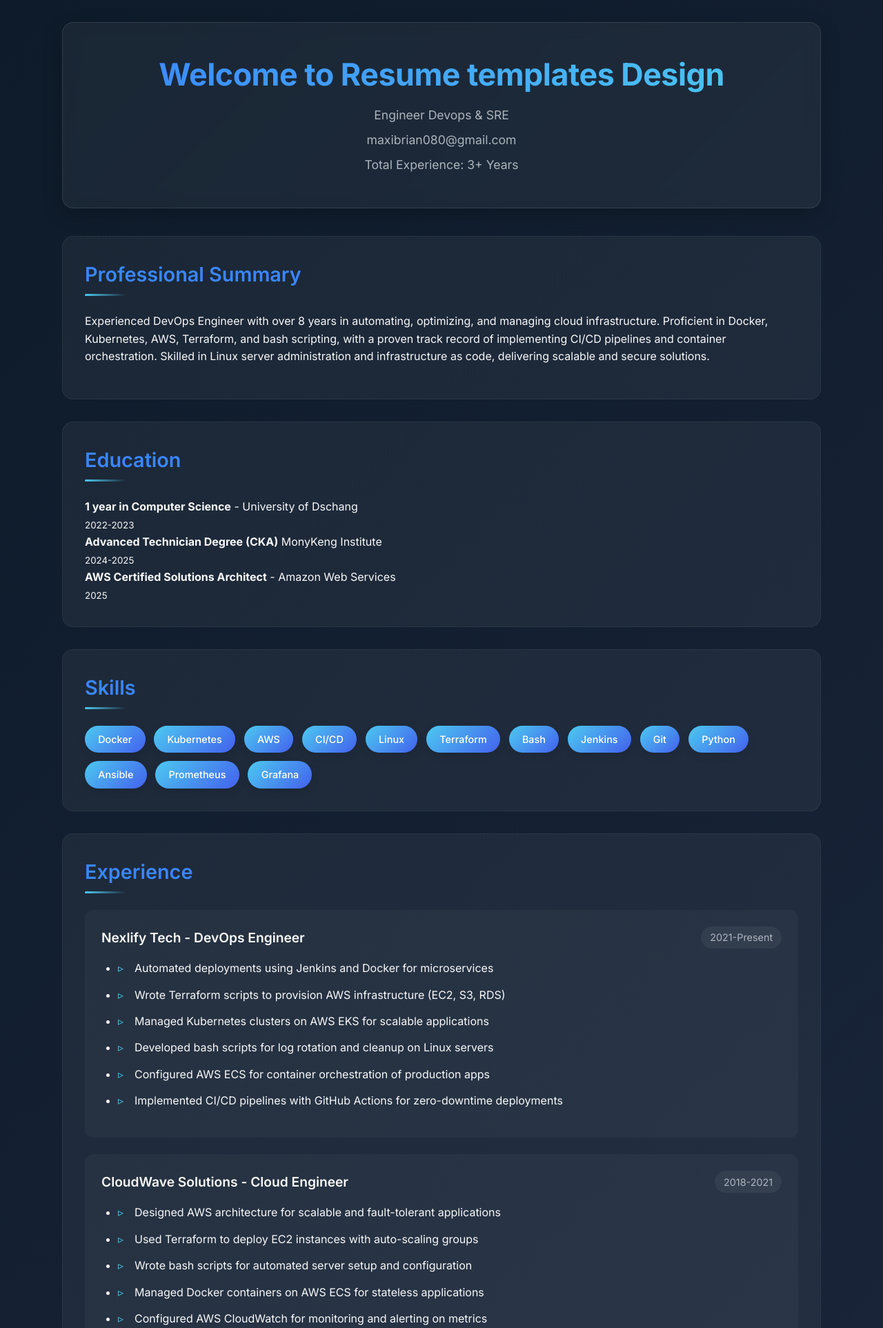
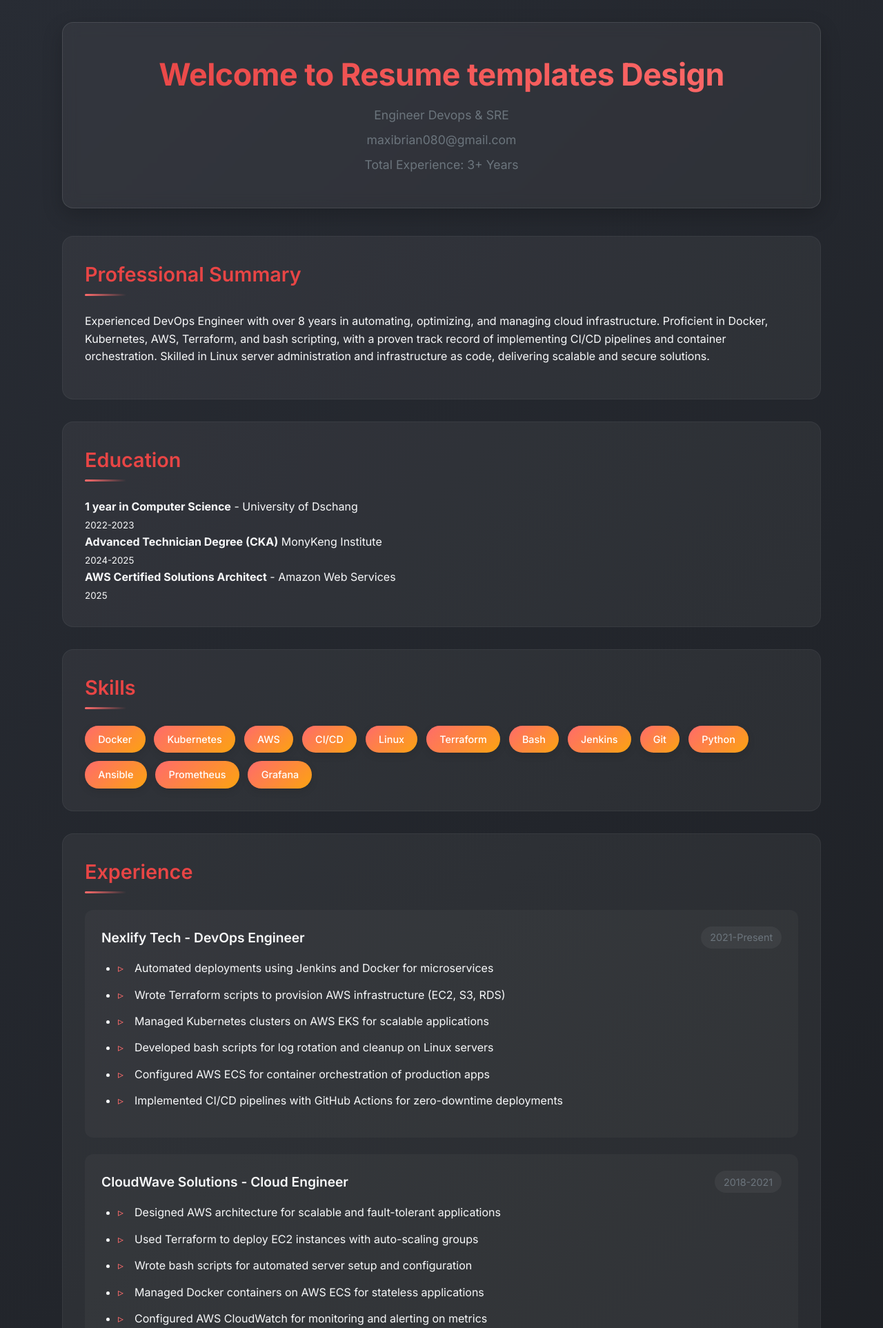
Before and after one commit to gad0788/portfolio-app, a Flask app: page / in a window 1280 px wide. Shown: the top 1925 px of the page at 69% size. Run offline with Flask 3, Linux system fonts and the light colour scheme.

Commit message:
fix(app): deploying new app

```diff
--- a/templates/index.html
+++ b/templates/index.html
@@ -17,16 +17,17 @@
 
     <style>
         :root {
-            --primary: #4cc9f0;
-            --secondary: #4361ee;
-            --accent: #3a86ff;
-            --dark: #0d1b2a;
-            --darker: #1b263b;
-            --light: #f8f9fa;
-            --muted: #adb5bd;
-            --card-bg: rgba(255, 255, 255, 0.05);
-            --transition: all 0.3s cubic-bezier(0.25, 0.8, 0.25, 1);
-        }
+  --primary: #ff6b6b; /* A vibrant red */
+  --secondary: #fca311; /* A warm yellow-orange */
+  --accent: #e84545; /* A darker shade of red for accent */
+  --dark: #282c34; /* A dark gray for backgrounds */
+  --darker: #1c1e22; /* An even darker gray */
+  --light: #f8f9fa; /* Kept the same light color */
+  --muted: #6c757d; /* A muted gray for text */
+  --card-bg: rgba(255, 255, 255, 0.05); /* Kept the same semi-transparent white for cards */
+  --transition: all 0.3s cubic-bezier(0.25, 0.8, 0.25, 1); /* Kept the same transition */
+}
+
 
         body {
             font-family: 'Inter', sans-serif;
```
